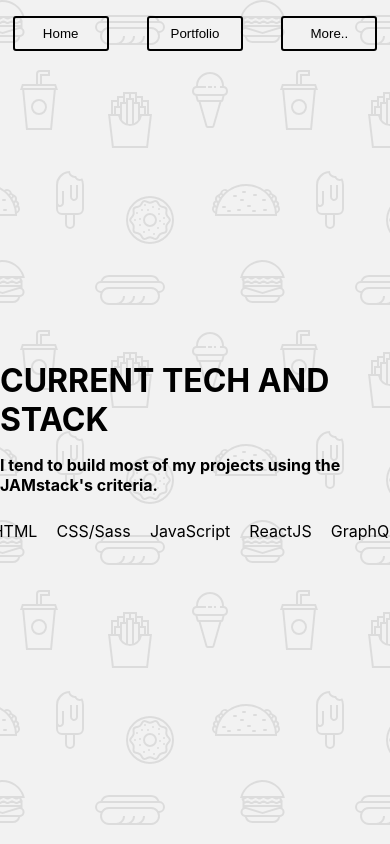
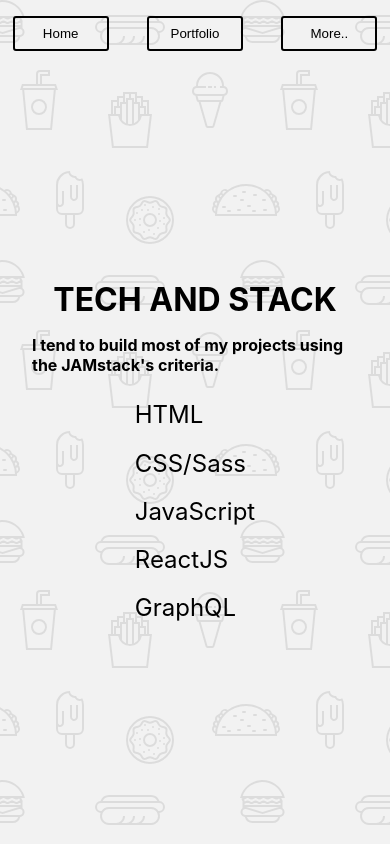
Before and after one commit to alaincodes/react-personal-site, a React (Create React App) app: page /contact in a window 390 px wide. Built offline with nearby package versions, Linux system fonts and the light colour scheme; the HTML template or start-up script is replaced by a standard one.

Commit message:
add media queries

```diff
--- a/src/pages/Contact.js
+++ b/src/pages/Contact.js
@@ -20,6 +20,16 @@
     display: flex;
     li {
       margin: 0.6rem;
+      font-size: 1.5rem;
+    }
+  }
+
+  @media (max-width: 768px) {
+    margin: 0 2rem;
+    h4 {
+    }
+    ul {
+      flex-direction: column;
     }
   }
 `;
@@ -37,7 +47,7 @@
           content="Alain Tran JavaScript and ReactJs, contact page, feel free to say Hi!"
         />
       </Helmet>
-      <h1>CURRENT TECH AND STACK</h1>
+      <h1>TECH AND STACK</h1>
       <h4>
         I tend to build most of my projects using the JAMstack's criteria.
       </h4>
--- a/src/pages/Home.js
+++ b/src/pages/Home.js
@@ -29,6 +29,15 @@
   }
   p {
     margin-bottom: 1rem;
+  }
+
+  @media (max-width: 960px) {
+  }
+
+  @media (max-width: 768px) {
+    p {
+      margin: 1rem;
+    }
   }
 `;
 
--- a/src/pages/Portfolio.js
+++ b/src/pages/Portfolio.js
@@ -12,6 +12,12 @@
   h1 {
     margin-bottom: 1rem;
   }
+
+  @media (max-width: 960px) {
+  }
+
+  @media (max-width: 768px) {
+  }
 `;
 
 const PortfolioGrid = styled.section`
@@ -22,10 +28,19 @@
     border-radius: 3px;
     margin: 1rem;
     padding: 4rem;
-    transition: all 0.4s ease-in-out;
+    transition: all 0.3s ease-in-out;
     &:hover {
       background: gold;
     }
+  }
+
+  @media (max-width: 960px) {
+    grid-template-columns: repeat(2, 1fr);
+  }
+
+  @media (max-width: 768px) {
+    grid-template-columns: repeat(1, 1fr);
+    overflow: scroll;
   }
 `;
 
@@ -42,7 +57,7 @@
           content="Alain Tran, JavaScript & ReactJS developer, portfolio."
         />
       </Helmet>
-      <h1>Portfolio Page</h1>
+      <h1>Recent Work</h1>
       <PortfolioGrid>
         <div>Project</div>
         <div>Project</div>
```
Also changed, not shown: src/pages/App.js (+12 -0 lines).
